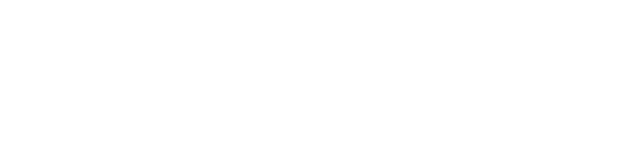
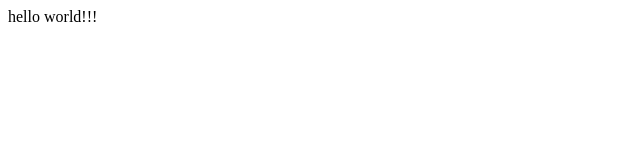
Before and after one commit to dsj53033308/git1, a plain HTML site: page index.html in a window 1280 px wide. Shown: the whole page, without its empty margins (0-640 px from the left). Drawn offline with Linux system fonts and the light colour scheme.

Commit message:
branch twice

```diff
--- a/index.html
+++ b/index.html
@@ -6,5 +6,6 @@
 </head>
 <body>
 	<div></div>
+	hello world!!!
 </body>
 </html>
```
